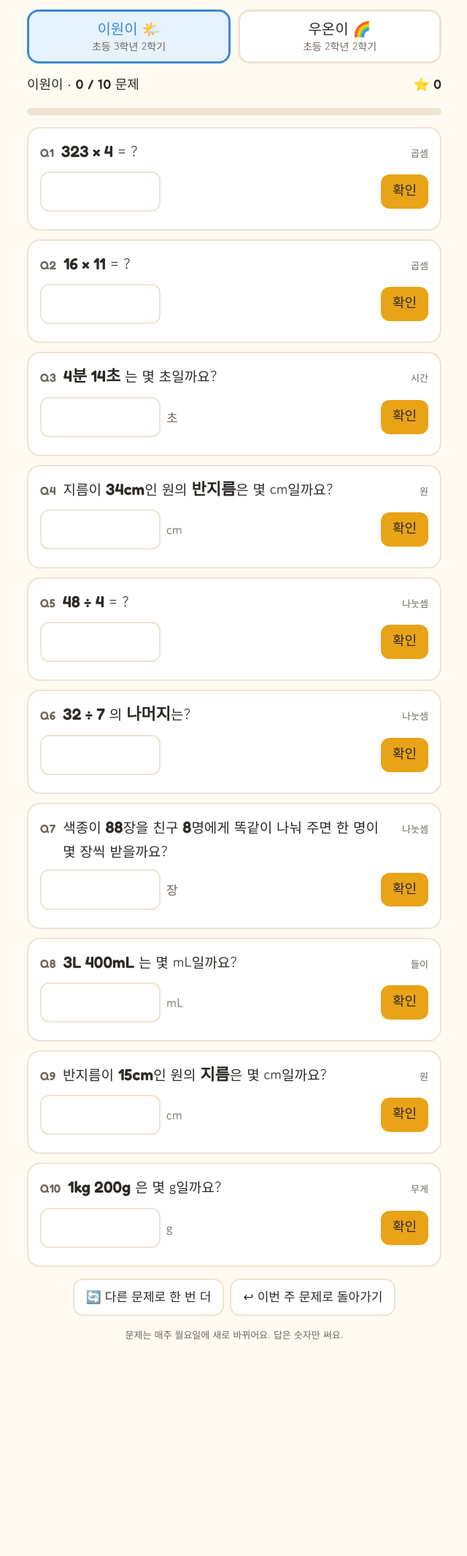
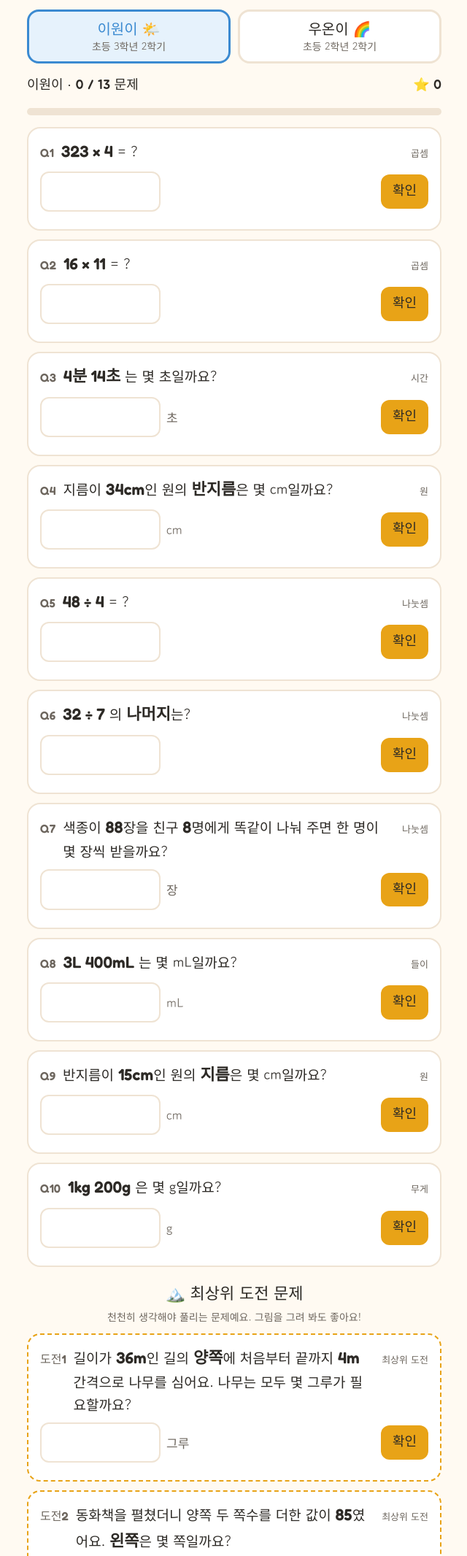
Before and after one commit to sangkuchung/arang-english, a plain HTML site: page math.html in a window 1280 px wide. Shown: the part 186-2318 px from the top of the page at 73% size, without its empty margins (319-959 px from the left). Before the commit the page ends 2070 px from the top, so only its background shows below. Drawn offline with Linux system fonts and the light colour scheme.

Commit message:
주간 수학 퀴즈: 학년별 최상위 도전 문제 3개 추가, 결과에 도전 점수 포함
Co-Authored-By: Claude Opus 5.5 <noreply@anthropic.com>

```diff
--- a/math.html
+++ b/math.html
@@ -44,6 +44,10 @@ h1{font-family:var(--title);font-weight:400;font-size:clamp(26px,6.5vw,34px);mar
 .list{display:grid;gap:12px}
 .q{background:var(--card);border:2px solid var(--line);border-radius:18px;padding:14px 16px;display:grid;gap:10px}
 .q.ok{border-color:var(--ok)}
+.q.ch{border-style:dashed;border-color:var(--gold)}
+.q.ch.ok{border-style:solid;border-color:var(--ok)}
+.chh{font-family:var(--title);font-weight:400;font-size:22px;margin:8px 0 0;display:grid;gap:2px;text-align:center}
+.chh small{font-family:var(--body);font-size:14px;color:var(--muted)}
 .q .top{display:flex;gap:10px;align-items:baseline}
 .q .n{font-family:var(--num);font-size:16px;color:var(--muted);flex:none}
 .q .tag{font-size:13px;color:var(--muted);margin-left:auto;flex:none}
@@ -153,13 +157,26 @@ const G2=[ // 초2 2학기
  ()=>{const p=ri(3,8),e=ri(3,9),n=pick(['사탕','딸기','구슬']);return{tag:'곱셈구구',t:`${NAMES[1][0]}가 ${n}을 한 봉지에 <b>${e}</b>개씩 <b>${p}</b>봉지 샀어요. 모두 몇 개일까요?`,a:p*e,u:'개',h:`${e} × ${p} 를 계산해요.`};},
  ()=>{const a=ri(120,480),b=ri(110,390);return{tag:'덧셈',t:`줄넘기를 어제 <b>${a}</b>번, 오늘 <b>${b}</b>번 했어요. 모두 몇 번일까요?`,a:a+b,u:'번',h:`${a} + ${b} 를 자리별로 더해요.`};},
 ];
+// ── 최상위 도전: 여러 단계를 생각해야 풀리는 문제 (학년별 3개, 10문제 뒤에 붙음) ──
+const CH3=[ // 초3
+ {tag:'최상위 도전',t:`길이가 <b>36m</b>인 길의 <b>양쪽</b>에 처음부터 끝까지 <b>4m</b> 간격으로 나무를 심어요. 나무는 모두 몇 그루가 필요할까요?`,a:20,u:'그루',h:`36 ÷ 4 = 9칸이에요. 손가락 5개 사이 틈은 4개죠? 나무는 칸보다 하나 많아요. 그리고 길은 양쪽!`},
+ {tag:'최상위 도전',t:`동화책을 펼쳤더니 양쪽 두 쪽수를 더한 값이 <b>85</b>였어요. <b>왼쪽</b>은 몇 쪽일까요?`,a:42,u:'쪽',h:`펼친 두 쪽은 이어지는 수예요. □ + (□ + 1) = 85. 책의 왼쪽은 언제나 짝수 쪽이에요.`},
+ {tag:'최상위 도전',t:`크기가 같은 동전 <b>3개</b>를 일렬로 꼭 붙여 놓았어요. 첫 번째 동전의 중심에서 세 번째 동전의 중심까지 <b>24cm</b>예요. 동전의 반지름은 몇 cm일까요?`,a:6,u:'cm',h:`그림을 그려 보세요. 이웃한 두 동전의 중심 사이는 반지름 2개만큼이에요. 첫째에서 셋째까지는 반지름 몇 개?`},
+];
+const CH2=[ // 초2
+ {tag:'최상위 도전',t:`숫자 카드 <b>3, 7, 0, 5</b> 중 3장으로 세 자리 수를 만들어요. 가장 큰 수와 가장 작은 수의 차는 얼마일까요?`,a:448,h:`가장 큰 수는 753이에요. 0은 맨 앞자리에 올 수 없으니 가장 작은 수는 0으로 시작하지 않아요.`},
+ {tag:'최상위 도전',t:`로봇이 어떤 수에 <b>7을 곱해야</b> 하는데, 실수로 <b>7을 더해서</b> 15가 나왔어요. 바르게 계산하면 얼마일까요?`,a:56,h:`먼저 □ + 7 = 15에서 어떤 수 □를 찾고, 그다음 □ × 7을 계산해요.`},
+ {tag:'최상위 도전',t:`이쑤시개로 정사각형을 옆으로 붙여 만들어요. 1개에 4개, 2개에 7개, 3개에 10개가 들어요. 정사각형 <b>6개</b>에는 몇 개가 필요할까요?`,a:19,u:'개',h:`붙은 변은 같이 써요. 정사각형이 하나 늘 때마다 이쑤시개는 3개씩 늘어나요: 4, 7, 10, …`},
+];
 function build(k,variant){
  R=rng(WEEK*10+k*7+variant*1000);
  const pool=k===0?G3:G2,qs=[];
  const order=pool.map((f,i)=>i).sort(()=>R()-0.5);
  while(qs.length<10){qs.push(pool[order[qs.length%order.length]]());}
+ (k===0?CH3:CH2).forEach(c=>qs.push({...c,ch:true}));
  return qs;
 }
+const lab=i=>QS[i].ch?'도전'+(i-9):'Q'+(i+1);
 
 // ── 화면 ────────────────────────────────────────────────
 let K=0,V=0,QS=[],state=[],T0=Date.now();
@@ -167,7 +184,7 @@ const $=x=>document.getElementById(x);
 function render(){
  QS=build(K,V);state=QS.map(()=>({ok:false,tries:0,wrong:[]}));T0=Date.now();
  document.querySelectorAll('.kid').forEach(b=>b.setAttribute('aria-pressed',+b.dataset.k===K));
- $('list').innerHTML=QS.map((q,i)=>`<article class="q" id="q${i}"><div class="top"><span class="n">Q${i+1}</span><p class="t">${q.t}</p><span class="tag">${q.tag}</span></div>
+ $('list').innerHTML=QS.map((q,i)=>`${q.ch&&!QS[i-1].ch?'<h2 class="chh">🏔️ 최상위 도전 문제<small>천천히 생각해야 풀리는 문제예요. 그림을 그려 봐도 좋아요!</small></h2>':''}<article class="q${q.ch?' ch':''}" id="q${i}"><div class="top"><span class="n">${lab(i)}</span><p class="t">${q.t}</p><span class="tag">${q.tag}</span></div>
   <form class="row" data-i="${i}"><input inputmode="numeric" pattern="[0-9]*" aria-label="${i+1}번 답" autocomplete="off"><span class="unit">${q.u||''}</span><button class="go" type="submit">확인</button></form>
   <p class="fb" id="fb${i}"></p><p class="hint" id="h${i}" hidden></p></article>`).join('');
  $('list').querySelectorAll('form').forEach(f=>f.onsubmit=e=>{e.preventDefault();check(+f.dataset.i,f.querySelector('input'));});
@@ -188,10 +205,10 @@ function summary(star){
  const miss=QS.map((q,i)=>({q,s:state[i],i})).filter(x=>x.s.tries>0);
  const plain=h=>h.replace(/<[^>]+>/g,'').replace(/\s+/g,' ').trim();
  let t=`[${NAMES[K][0]} 수학 퀴즈 결과] ${document.getElementById('wk').textContent.split(' (')[0]}${V?' · 추가 문제 '+V:''}
-⭐ ${star} / 10 (한 번에 맞힘) · 걸린 시간 약 ${min}분`;
+⭐ ${star} / 10 (한 번에 맞힘) · 🏔️ 도전 ${chStar()} / 3 · 걸린 시간 약 ${min}분`;
  if(!miss.length)t+='\n🏆 모든 문제를 한 번에 맞혔어요!';
  else{t+='\n다시 볼 문제:';miss.forEach(x=>{t+=`
-· Q${x.i+1} ${plain(x.q.t)} → 정답 ${x.q.a}${x.q.u||''} (쓴 답 ${x.s.wrong.join(', ')})`;});}
+· ${lab(x.i)} ${plain(x.q.t)} → 정답 ${x.q.a}${x.q.u||''} (쓴 답 ${x.s.wrong.join(', ')})`;});}
  return t;
 }
 // ── 아빠에게 자동 전송 (ntfy 중계 → 아빠 PC의 Claude가 카톡으로 전달) ──
@@ -200,8 +217,8 @@ let sentKey='';
 function compact(star){
  const min=Math.max(1,Math.round((Date.now()-T0)/60000));
  const miss=QS.map((q,i)=>({q,s:state[i],i})).filter(x=>x.s.tries>0);
- let t=`[${NAMES[K][0]} 수학] ${document.getElementById('wk').textContent.split(' (')[0]}${V?' 추가'+V:''} ⭐${star}/10 · ${min}분`;
- t+= miss.length ? '\n다시 볼 문제: '+miss.map(x=>`Q${x.i+1} ${x.q.tag} 정답 ${x.q.a}${x.q.u||''}(쓴 답 ${x.s.wrong.join('·')})`).join(', ') : '\n🏆 전부 한 번에 맞힘!';
+ let t=`[${NAMES[K][0]} 수학] ${document.getElementById('wk').textContent.split(' (')[0]}${V?' 추가'+V:''} ⭐${star}/10 · 🏔️도전 ${chStar()}/3 · ${min}분`;
+ t+= miss.length ? '\n다시 볼 문제: '+miss.map(x=>`${lab(x.i)} ${x.q.ch?'':x.q.tag+' '}정답 ${x.q.a}${x.q.u||''}(쓴 답 ${x.s.wrong.join('·')})`).join(', ') : '\n🏆 전부 한 번에 맞힘!';
  return t;
 }
 function autoSend(star){
@@ -211,11 +228,12 @@ function autoSend(star){
   .then(r=>{m.textContent=r.ok?'✅ 아빠 카톡으로 결과가 자동으로 가고 있어요. (조금 늦게 도착할 수 있어요)':'자동 전송이 안 됐어요. 아래 버튼으로 보내 주세요.';})
   .catch(()=>{m.textContent='인터넷이 불안정해서 자동 전송이 안 됐어요. 아래 버튼으로 보내 주세요.';});
 }
+function chStar(){return state.filter((s,i)=>QS[i].ch&&s.ok&&s.tries===0).length;}
 function upd(){
- const done=state.filter(s=>s.ok).length,star=state.filter((s,i)=>s.ok&&s.tries===0).length;
- $('sc').textContent=NAMES[K][0]+' · '+done+' / 10 문제';$('st').textContent='⭐ '+star;
- $('pg').style.width=done*10+'%';
- if(done===10){$('end').hidden=false;$('endE').textContent=star>=9?'🏆':star>=7?'🎉':'💪';
+ const N=QS.length,done=state.filter(s=>s.ok).length,star=state.filter((s,i)=>!QS[i].ch&&s.ok&&s.tries===0).length;
+ $('sc').textContent=NAMES[K][0]+' · '+done+' / '+N+' 문제';$('st').textContent='⭐ '+star+(chStar()?' · 🏔️ '+chStar():'');
+ $('pg').style.width=done/N*100+'%';
+ if(done===N){$('end').hidden=false;$('endE').textContent=star>=9?'🏆':star>=7?'🎉':'💪';
   $('endT').textContent=`⭐ ${star}개! ${star>=9?'수학 박사!':star>=7?'아주 잘했어요!':'끝까지 풀었어요, 멋져요!'}`;
   $('endS').textContent='틀린 문제는 도움말을 다시 읽어 보세요. 다른 문제로 한 번 더 풀 수도 있어요.';
   $('res').textContent=summary(star);
```
